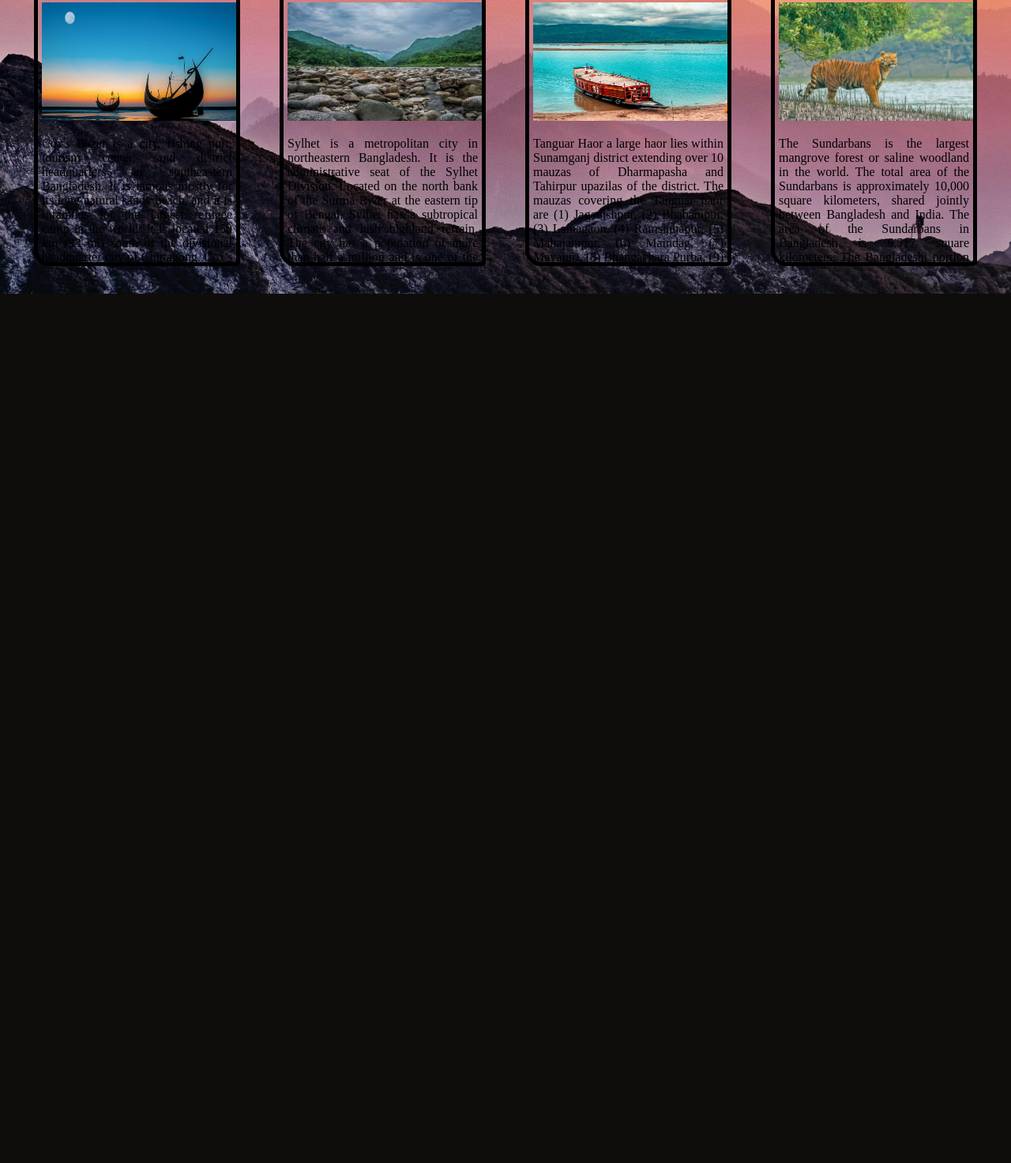
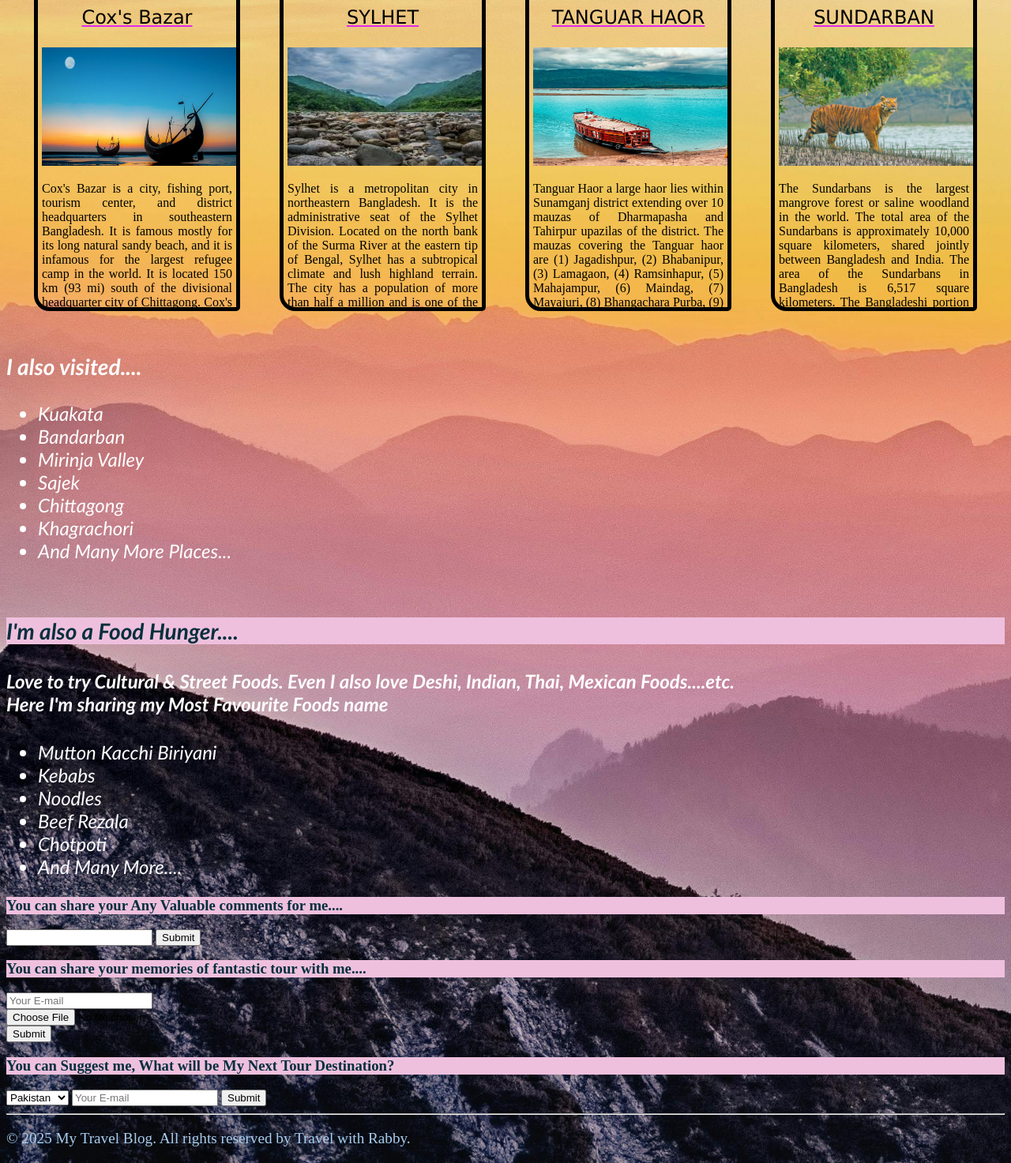
Before and after one commit to codewithrabby/travel-blog, a plain HTML site: page index.html in a window 1280 px wide. Shown: the part 540-2013 px from the top of the page at 79% size. Before the commit the page ends 912 px from the top, so only its background shows below. Drawn offline with Linux system fonts and the light colour scheme.

Commit message:
added input tag & css styles

```diff
--- a/index.html
+++ b/index.html
@@ -12,7 +12,7 @@
     <h3 class="quote">Man Cannot discover new oceans unless he has the courage to lose sight of the shore.</h3>
     <h2>People love to travel around the world for leisure while there are people who travel for educational purposes. At the same time, some people travel for work-related reasons. All those people who love to travel for educational purposes get the opportunity to their classroom learning into practical use as well.</h2>
     <div class="intro">
-        <img src="images/85079489_2570039953125549_2093888185632292864_n.jpg" alt="" height="170px" width="320px">
+        <img src="images/85079489_2570039953125549_2093888185632292864_n.jpg" alt="My Photo" height="170px" width="320px">
         <div class="Hello">
             <h3>Hello! I'm Rabby, I am a passionate traveler who believes that the world is meant to be explored.
         For me, every journey is a new story, a new experience, and a new lesson.
@@ -26,27 +26,81 @@
         This is not just a hobby for me—its a way of life. .</h3>
         </div>
     </div>
+    <h2>Here is the Top 4 Tourist Places in Bangladesh....</h2>
     <div class="container">
         <div class="cox">
             <p class="dis">Cox's Bazar</p>
-            <img src="images/Cox_s+Bazar+evening+boat+view.jpg" alt="" width="290px" height="150px">
+            <img src="images/Cox_s+Bazar+evening+boat+view.jpg" alt="Cox_s Bazar Photo" width="290px" height="150px">
             <p>Cox's Bazar is a city, fishing port, tourism center, and district headquarters in southeastern Bangladesh. It is famous mostly for its long natural sandy beach, and it is infamous for the largest refugee camp in the world. It is located 150 km (93 mi) south of the divisional headquarter city of Chittagong. Cox's Bazar is also known by the name Panowa, which translates literally as "yellow flower". Another old name was "Palongkee".</p>
         </div>
             <div class="syl">
             <p class="dis">SYLHET</p>
-            <img src="images/sylhet.jpg" alt="" width="290px" height="150px">
+            <img src="images/sylhet.jpg" alt="Sylhet Photo" width="290px" height="150px">
             <P>Sylhet is a metropolitan city in northeastern Bangladesh. It is the administrative seat of the Sylhet Division. Located on the north bank of the Surma River at the eastern tip of Bengal, Sylhet has a subtropical climate and lush highland terrain. The city has a population of more than half a million and is one of the largest cities in Bangladesh after Dhaka, Chittagong and Khulna. Sylhet is one of Bangladesh's most important spiritual and cultural centres. Furthermore, it is one of the most economically important cities after Dhaka and Chittagong. The city produces the highest amount of tea and natural gas. The hinterland of the Sylhet valley is the largest oil and gas-producing region in Bangladesh. It is also the largest hub of tea production in Bangladesh. It is notable for its high-quality cane and agarwood. The city is served by the Osmani International Airport, named after General Bangabir M A G Osmani, the Commander-in-Chief of the Mukti Bahini during the Bangladesh Liberation War. People from Sylhet form a significant portion of the Bangladeshi diaspora, particularly in the United Kingdom and the United States and other countries in the Middle East.</P>
             </div>
         <div class="tangua">
             <P class="dis">TANGUAR HAOR</P>
-            <img src="images/tanguar haor.jpeg" alt="" width="290px" height="150px">
+            <img src="images/tanguar haor.jpeg" alt="Tanguar Haor Photo" width="290px" height="150px">
             <P>Tanguar Haor a large haor lies within Sunamganj district extending over 10 mauzas of Dharmapasha and Tahirpur upazilas of the district. The mauzas covering the Tanguar haor are (1) Jagadishpur, (2) Bhabanipur, (3) Lamagaon, (4) Ramsinhapur, (5) Mahajampur, (6) Maindag, (7) Mayajuri, (8) Bhangachara Purba, (9) Noagaon, and (10) Tanguar Haor. The haor consists of 120 beels of various sizes. The area of Tanguar haor including 46 villages within the haor is about 100 sq km of which 2802.36 ha is wetland.</P>
         </div>
         <div class="sundar">
             <P class="dis">SUNDARBAN</P>
-            <img src="images/sundarban.jpg" alt="" width="290px" height="150px">
+            <img src="images/sundarban.jpg" alt="Sundarban Photo" width="290px" height="150px">
             <P>The Sundarbans is the largest mangrove forest or saline woodland in the world. The total area of the Sundarbans is approximately 10,000 square kilometers, shared jointly between Bangladesh and India. The area of the Sundarbans in Bangladesh is 6,517 square kilometers. The Bangladeshi portion of the Sundarbans comprises parts of the Khulna, Satkhira, Bagerhat, Patuakhali, and Barguna districts. As a treasure trove of natural resources, the Sundarbans plays a significant role in Bangladesh's economy. Various types of timber, honey, wax, and fish are harvested from here. The Indian part of the Sundarbans lies in the South 24 Parganas and North 24 Parganas districts of West Bengal.</P>
         </div>
     </div>
+    <div class="visit">
+        <h3>I also visited....</h3>
+        <ul>
+            <li>Kuakata</li>
+            <li>Bandarban</li>
+            <li>Mirinja Valley</li>
+            <li>Sajek</li>
+            <li>Chittagong</li>
+            <li>Khagrachori</li>
+            <li>And Many More Places...</li>
+        </ul>
+    </div> <br>
+    <div class="visit">
+        <h3 class="hunger">I'm also a Food Hunger....</h3>
+        <h4>Love to try Cultural & Street Foods. Even I also love Deshi, Indian, Thai, Mexican Foods....etc. <br> Here I'm sharing my Most Favourite Foods name</h4>
+        <ul>
+            <li>Mutton Kacchi Biriyani</li>
+            <li>Kebabs</li>
+            <li>Noodles</li>
+            <li>Beef Rezala</li>
+            <li>Chotpoti</li>
+            <li>And Many More....</li>
+        </ul>
+    </div>
+    <div>
+        <h3 class="share">You can share your Any Valuable comments for me....</h3>
+        <input type="text">
+        <input type="submit" value="Submit">
+    </div>
+     <div>
+        <h3 class="memory">You can share your memories of fantastic tour with me....</h3>
+        <input type="email" placeholder="Your E-mail" name="" id=""> <br>
+        <input type="file" name="" id=""> <br>
+        <input type="submit" value="Submit"> <br>
+    </div>
+    <div>
+        <h3 class="suggest">You can Suggest me, What will be My Next Tour Destination?</h3>
+        <select name="" id="">
+            <option value="country">Pakistan</option>
+            <option value="country">Turkey</option>
+            <option value="country">Thailand</option>
+            <option value="country">Nepal</option>
+            <option value="country">Bhutan</option>
+            <option value="country">Sri Lanka</option>
+        </select>
+        <input type="email" placeholder="Your E-mail" name="" id="">
+        <input type="button" value="Submit">
+
+    </div>
+    <footer class="foot">
+        <hr>
+        <p>&copy; 2025 My Travel Blog. All rights reserved by Travel with Rabby.</p>
+    </footer>
 </body>
 </html>
--- a/style.css
+++ b/style.css
@@ -2,6 +2,7 @@ body{
     background-color: rgb(15, 12, 12);
     background-image: url(images/pexels-simon73-1323550.jpg);
     background-image: width 100%;
+    background-image: height 100px;
     background-repeat: no-repeat;
     background-size: cover;
 }
@@ -54,3 +55,24 @@ h1{
     font-family: Verdana, Geneva, Tahoma, sans-serif;
     font-weight: 200;
 }
+.visit{
+    color: rgb(255, 255, 255);
+    font-size: x-large;
+    font-family: 'Gill Sans', 'Gill Sans MT', Calibri, 'Trebuchet MS', sans-serif;
+    font-style: oblique;
+}
+.food{
+    color: rgb(255, 255, 255);
+    font-size: x-large;
+    font-family: 'Gill Sans', 'Gill Sans MT', Calibri, 'Trebuchet MS', sans-serif;
+    font-style: oblique
+}
+.hunger, .share, .memory, .suggest{
+    background-color: rgb(239, 192, 222);
+    color: rgb(3, 47, 61);
+}
+.foot{
+    color: rgb(168, 206, 239);
+    font-size: larger;
+
+}
```
Also changed, not shown: images/pexels-apasaric-325185.jpg (added).
